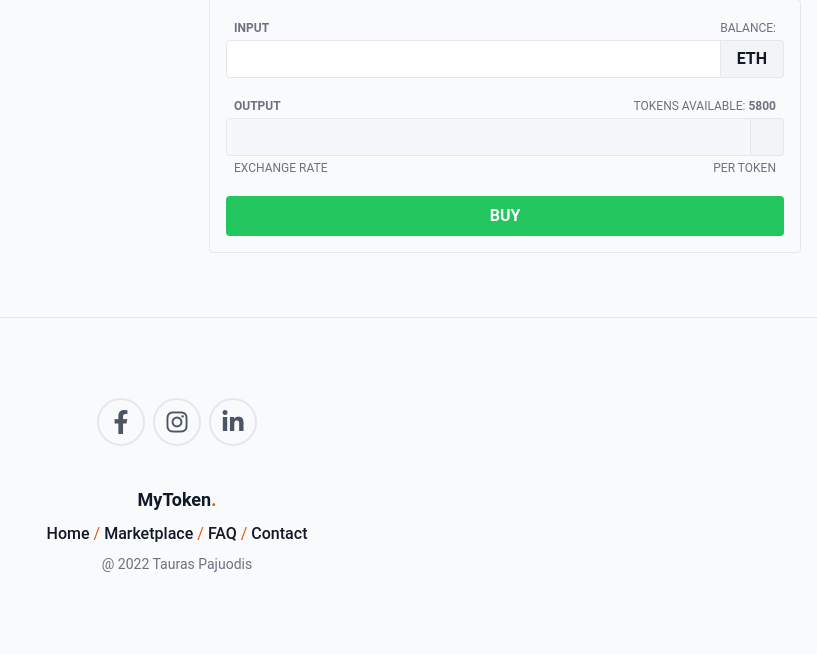
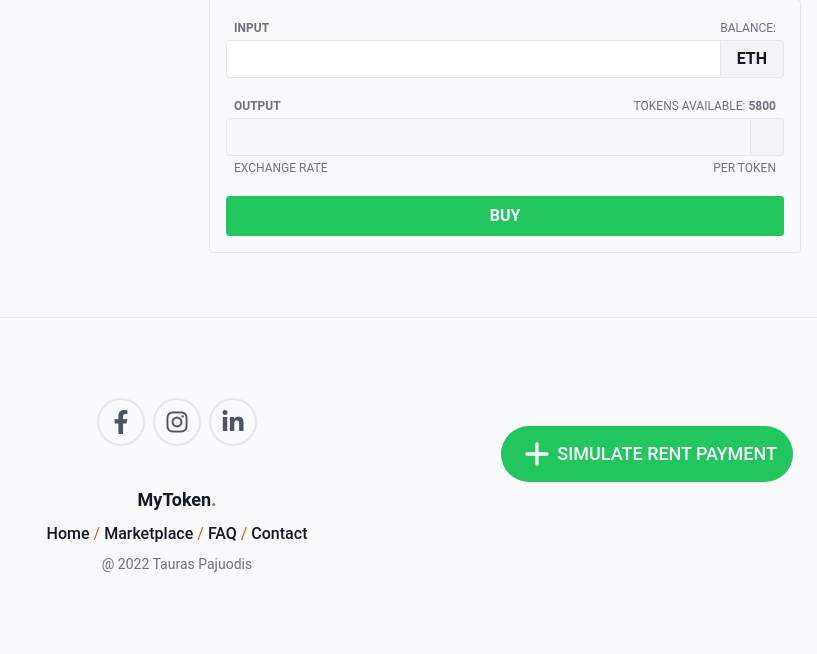
Before and after one commit to tauraspaj/eToken-real-estate-tokenisation, a PHP site: page /property.php in a window 1280 px wide. Shown: the part 294-948 px from the top of the page, without its empty margins (463-1280 px from the left). Run offline with PHP 8.4, Linux system fonts and the light colour scheme; some libraries are stand-ins or nearby versions.

Commit message:
Simulate rent payment button

```diff
--- a/public/property.php
+++ b/public/property.php
@@ -3,7 +3,7 @@ $activePage = 'property';
 include_once './header.php';
 ?>
 
-<section class="container mx-auto px-4 py-16 grid grid-cols-1 md:grid-cols-2 gap-16">
+<section class="container mx-auto px-4 py-16 grid grid-cols-1 md:grid-cols-2 gap-16 relative">
     <div id="singlePropertyDisplay" class="flex flex-col space-y-4">
         <!-- Filled via js -->
     </div>
@@ -70,6 +70,11 @@ include_once './header.php';
             <button class="mt-4 py-2 rounded bg-red-500 text-white font-semibold transition hover:bg-red-600">SELL</button>
         </div>
     </div>
+
+    <div id="simulateRentPayment" class="fixed rounded-full bg-green-500 px-4 py-2 bottom-6 right-6 transition hover:bg-green-700 cursor-pointer flex justify-center items-center transform hover:scale-110" title="Simulate rent payment">
+        <svg class="w-10 h-10 text-gray-50" fill="none" stroke="currentColor" viewBox="0 0 24 24" xmlns="http://www.w3.org/2000/svg"><path stroke-linecap="round" stroke-linejoin="round" stroke-width="2" d="M12 6v6m0 0v6m0-6h6m-6 0H6"></path></svg>
+        <p class="text-gray-50 text-lg font-medium">SIMULATE RENT PAYMENT</p>
+    </div>
 </section>
 
 <!-- Border between market and footer -->
```
